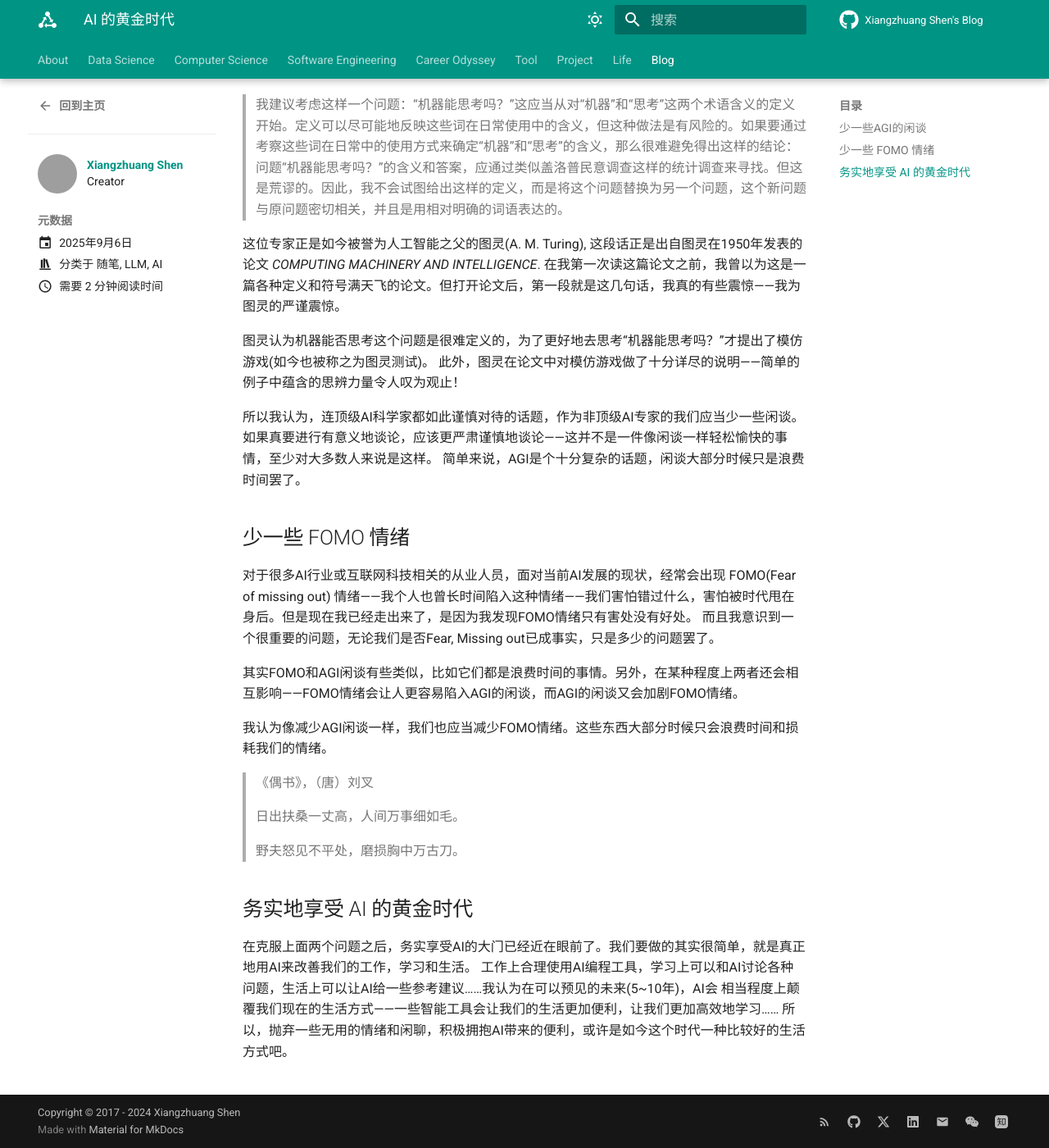
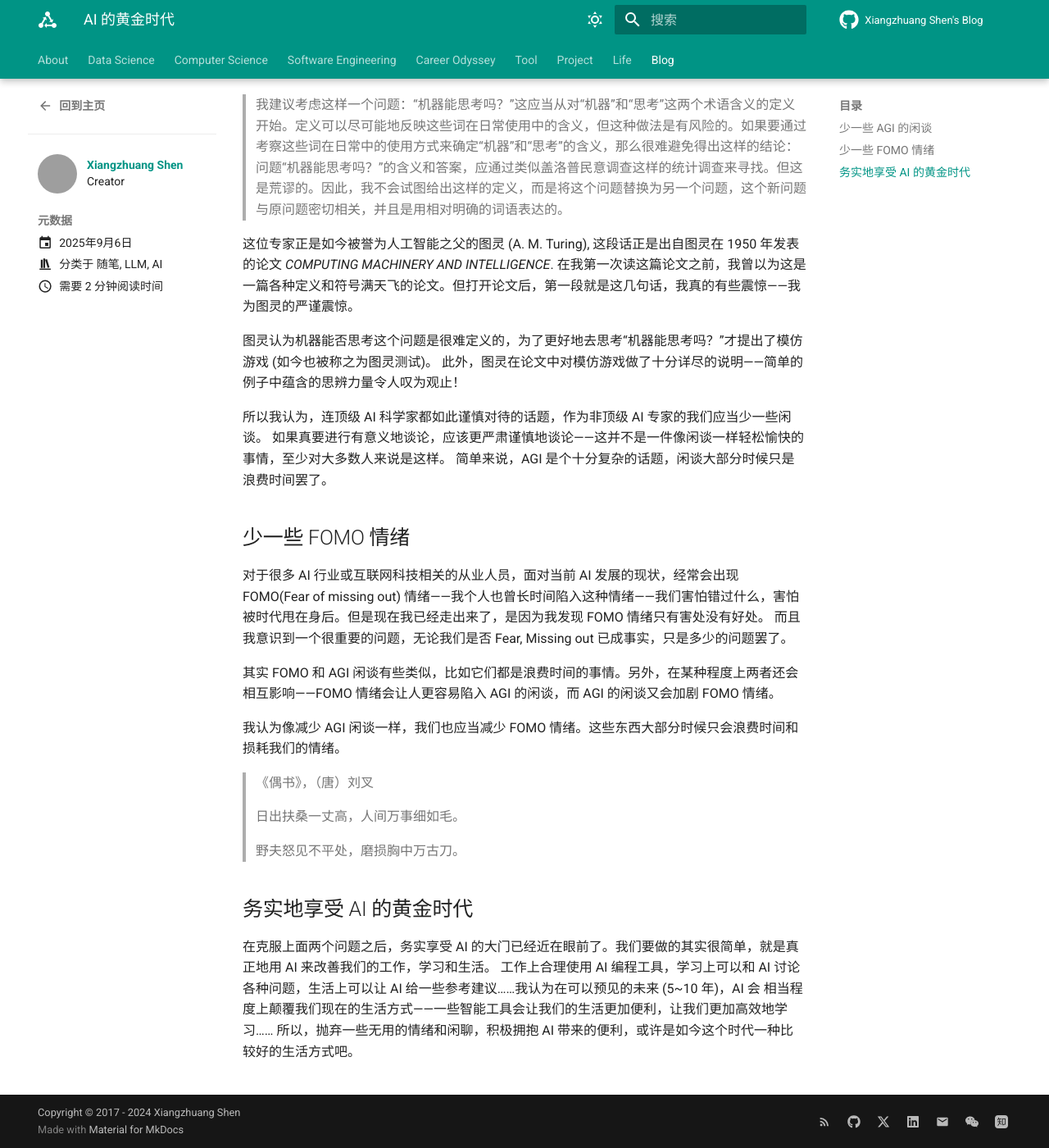
Before and after one commit to shenxiangzhuang/shenxiangzhuang.github.io, an MkDocs documentation site: the page built from docs/blog/posts/ai_golden_age.md, in a window 1280 px wide and 1400 px high, scrolled down 909 px. Shown: the whole window at 82% size. Built offline with MkDocs 1.6.1 and Material for MkDocs 9.7.7, drawn with Linux system fonts in a browser that asks for light colours; comment, search, counter and statistics services are not loaded; some of the changed text lies outside the part shown; grey boxes are pictures that could not be loaded.

```diff
--- a/docs/blog/posts/ai_golden_age.md
+++ b/docs/blog/posts/ai_golden_age.md
@@ -5,7 +5,7 @@ date: 2025-09-06
 authors: [mathew]
 slug: ai_golden_age
 description: >
-    少一些AGI的闲谈，少一些FOMO情绪，我们应该务实地享受 AI 的黄金时代！
+    少一些 AGI 的闲谈，少一些 FOMO 情绪，我们应该务实地享受 AI 的黄金时代！
 categories:
   - 随笔
   - LLM
@@ -14,20 +14,20 @@ categories:
 
 在[LLM in 2024](https://datahonor.com/blog/2024/12/23/ai_think_2024/)的开篇我写了这样一段话：
 
->我个人对 AI(人工智能)/LLM(Large Language Model, 大语言模型) 是完全祛魅的。即使是在 ChatGPT 问世之后，即使是在 LLM 在各个领域掀起热潮的今天， 我也仍然认为这里并没有什么所谓“智能”的东西——我个人不认为现在的 LLM 会思考，不认为它能真正地创作等等。 我更倾向于将现在的 LLM 看作一个庞大而又精密的机器：庞大到包含几百亿个元件，精密到可以和人类对话并完成各种复杂的任务。 尽管如此，我仍然认为我们正处于一个人工智能的黄金时代，一个 AI 可以大放异彩，可以很大程度上改变我们的未来生活方式的时代！
+>我个人对 AI(人工智能)/LLM(Large Language Model, 大语言模型) 是完全祛魅的。即使是在 ChatGPT 问世之后，即使是在 LLM 在各个领域掀起热潮的今天，我也仍然认为这里并没有什么所谓“智能”的东西——我个人不认为现在的 LLM 会思考，不认为它能真正地创作等等。我更倾向于将现在的 LLM 看作一个庞大而又精密的机器：庞大到包含几百亿个元件，精密到可以和人类对话并完成各种复杂的任务。尽管如此，我仍然认为我们正处于一个人工智能的黄金时代，一个 AI 可以大放异彩，可以很大程度上改变我们的未来生活方式的时代！
 
-如今我更加确信我们正处于AI的黄金时代。今天我想简单谈一谈我们如何真正享受这AI的黄金时代。
+如今我更加确信我们正处于 AI 的黄金时代。今天我想简单谈一谈我们如何真正享受这 AI 的黄金时代。
 
 
-## 少一些AGI的闲谈
+## 少一些 AGI 的闲谈
 
-AGI (Artificial General Intelligence, 通用人工智能) 是什么？ 我不知道。
+AGI (Artificial General Intelligence, 通用人工智能) 是什么？我不知道。
 而且我前不久也面对面听沈向洋老师讲过这个问题，沈老师也说他也没有完全搞明白。
-我对沈老师坦诚的回答表示敬佩——即使在一大批人大谈特谈AGI的时候，世界顶级的计算机科学家仍然能对这个话题保持谨慎。
+我对沈老师坦诚的回答表示敬佩——即使在一大批人大谈特谈 AGI 的时候，世界顶级的计算机科学家仍然能对这个话题保持谨慎。
 
 <!-- more -->
 
-另外一位顶级人工智能专家在75年前的一篇论文中说过这样一段话：
+另外一位顶级人工智能专家在 75 年前的一篇论文中说过这样一段话：
 
 > I propose to consider the question, "Can machines think?" This should begin with
 definitions of the meaning of the terms "machine" and "think." The definitions might be
@@ -45,25 +45,25 @@ expressed in relatively unambiguous words.
 
 > 我建议考虑这样一个问题：“机器能思考吗？”这应当从对“机器”和“思考”这两个术语含义的定义开始。定义可以尽可能地反映这些词在日常使用中的含义，但这种做法是有风险的。如果要通过考察这些词在日常中的使用方式来确定“机器”和“思考”的含义，那么很难避免得出这样的结论：问题“机器能思考吗？”的含义和答案，应通过类似盖洛普民意调查这样的统计调查来寻找。但这是荒谬的。因此，我不会试图给出这样的定义，而是将这个问题替换为另一个问题，这个新问题与原问题密切相关，并且是用相对明确的词语表达的。
 
-这位专家正是如今被誉为人工智能之父的图灵(A. M. Turing), 这段话正是出自图灵在1950年发表的论文 *COMPUTING MACHINERY AND INTELLIGENCE*.
+这位专家正是如今被誉为人工智能之父的图灵 (A. M. Turing), 这段话正是出自图灵在 1950 年发表的论文 *COMPUTING MACHINERY AND INTELLIGENCE*.
 在我第一次读这篇论文之前，我曾以为这是一篇各种定义和符号满天飞的论文。但打开论文后，第一段就是这几句话，我真的有些震惊——我为图灵的严谨震惊。
 
-图灵认为机器能否思考这个问题是很难定义的，为了更好地去思考“机器能思考吗？”才提出了模仿游戏(如今也被称之为图灵测试)。
+图灵认为机器能否思考这个问题是很难定义的，为了更好地去思考“机器能思考吗？”才提出了模仿游戏 (如今也被称之为图灵测试)。
 此外，图灵在论文中对模仿游戏做了十分详尽的说明——简单的例子中蕴含的思辨力量令人叹为观止！
 
-所以我认为，连顶级AI科学家都如此谨慎对待的话题，作为非顶级AI专家的我们应当少一些闲谈。
+所以我认为，连顶级 AI 科学家都如此谨慎对待的话题，作为非顶级 AI 专家的我们应当少一些闲谈。
 如果真要进行有意义地谈论，应该更严肃谨慎地谈论——这并不是一件像闲谈一样轻松愉快的事情，至少对大多数人来说是这样。
-简单来说，AGI是个十分复杂的话题，闲谈大部分时候只是浪费时间罢了。
+简单来说，AGI 是个十分复杂的话题，闲谈大部分时候只是浪费时间罢了。
 
 
 ## 少一些 FOMO 情绪
 
-对于很多AI行业或互联网科技相关的从业人员，面对当前AI发展的现状，经常会出现 FOMO(Fear of missing out) 情绪——我个人也曾长时间陷入这种情绪——我们害怕错过什么，害怕被时代甩在身后。但是现在我已经走出来了，是因为我发现FOMO情绪只有害处没有好处。
-而且我意识到一个很重要的问题，无论我们是否Fear, Missing out已成事实，只是多少的问题罢了。
+对于很多 AI 行业或互联网科技相关的从业人员，面对当前 AI 发展的现状，经常会出现 FOMO(Fear of missing out) 情绪——我个人也曾长时间陷入这种情绪——我们害怕错过什么，害怕被时代甩在身后。但是现在我已经走出来了，是因为我发现 FOMO 情绪只有害处没有好处。
+而且我意识到一个很重要的问题，无论我们是否 Fear, Missing out 已成事实，只是多少的问题罢了。
 
-其实FOMO和AGI闲谈有些类似，比如它们都是浪费时间的事情。另外，在某种程度上两者还会相互影响——FOMO情绪会让人更容易陷入AGI的闲谈，而AGI的闲谈又会加剧FOMO情绪。
+其实 FOMO 和 AGI 闲谈有些类似，比如它们都是浪费时间的事情。另外，在某种程度上两者还会相互影响——FOMO 情绪会让人更容易陷入 AGI 的闲谈，而 AGI 的闲谈又会加剧 FOMO 情绪。
 
-我认为像减少AGI闲谈一样，我们也应当减少FOMO情绪。这些东西大部分时候只会浪费时间和损耗我们的情绪。
+我认为像减少 AGI 闲谈一样，我们也应当减少 FOMO 情绪。这些东西大部分时候只会浪费时间和损耗我们的情绪。
 
 > 《偶书》，（唐）刘叉
 >
@@ -74,7 +74,7 @@ expressed in relatively unambiguous words.
 
 ## 务实地享受 AI 的黄金时代
 
-在克服上面两个问题之后，务实享受AI的大门已经近在眼前了。我们要做的其实很简单，就是真正地用AI来改善我们的工作，学习和生活。
-工作上合理使用AI编程工具，学习上可以和AI讨论各种问题，生活上可以让AI给一些参考建议……我认为在可以预见的未来(5~10年)，AI会
+在克服上面两个问题之后，务实享受 AI 的大门已经近在眼前了。我们要做的其实很简单，就是真正地用 AI 来改善我们的工作，学习和生活。
+工作上合理使用 AI 编程工具，学习上可以和 AI 讨论各种问题，生活上可以让 AI 给一些参考建议……我认为在可以预见的未来 (5~10 年)，AI 会
 相当程度上颠覆我们现在的生活方式——一些智能工具会让我们的生活更加便利，让我们更加高效地学习……
-所以，抛弃一些无用的情绪和闲聊，积极拥抱AI带来的便利，或许是如今这个时代一种比较好的生活方式吧。
+所以，抛弃一些无用的情绪和闲聊，积极拥抱 AI 带来的便利，或许是如今这个时代一种比较好的生活方式吧。
```
Also changed, not shown: docs/blog/posts/open_source_thought.md (+13 -13 lines), docs/blog/posts/toynlp.md (added, +88 -0 lines).
